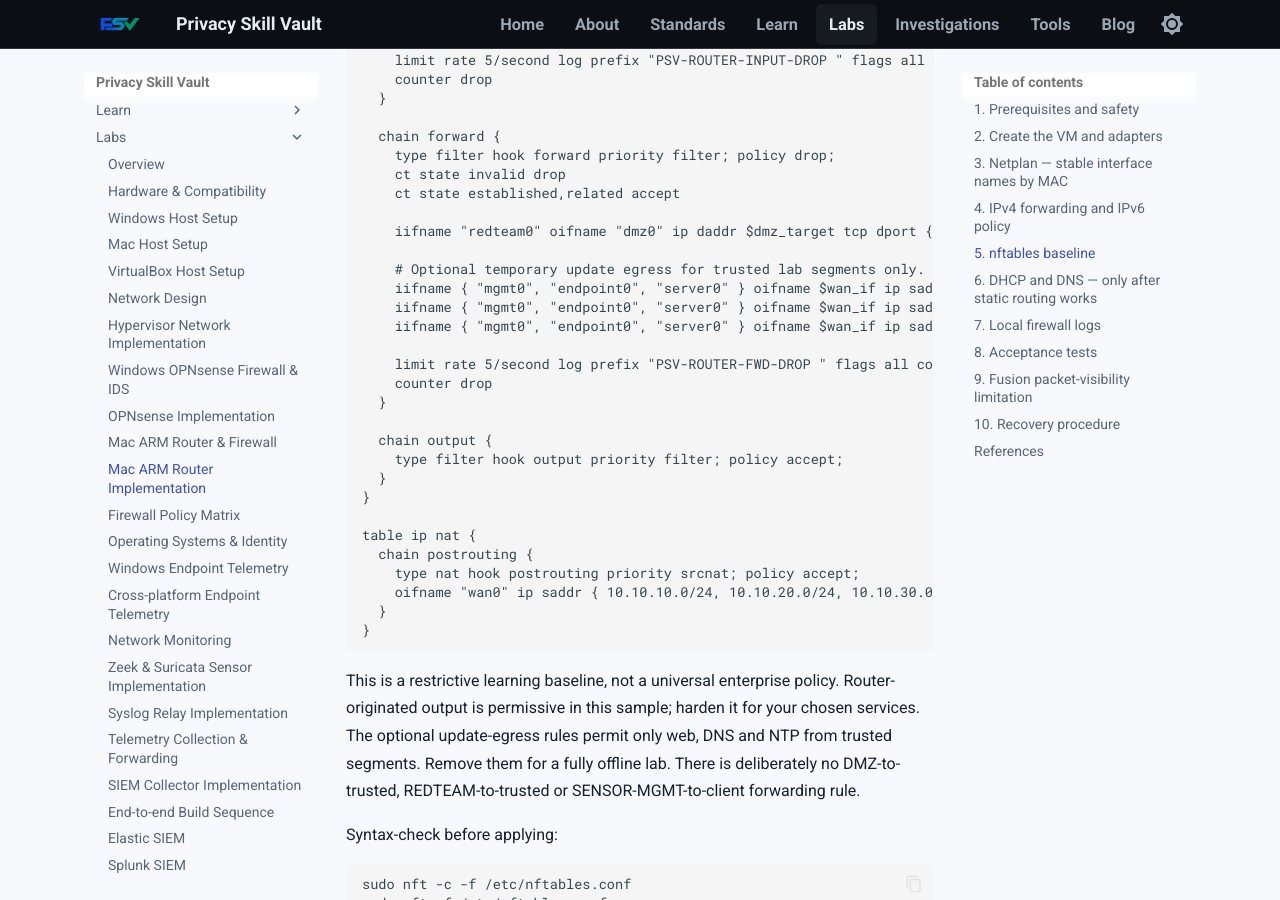
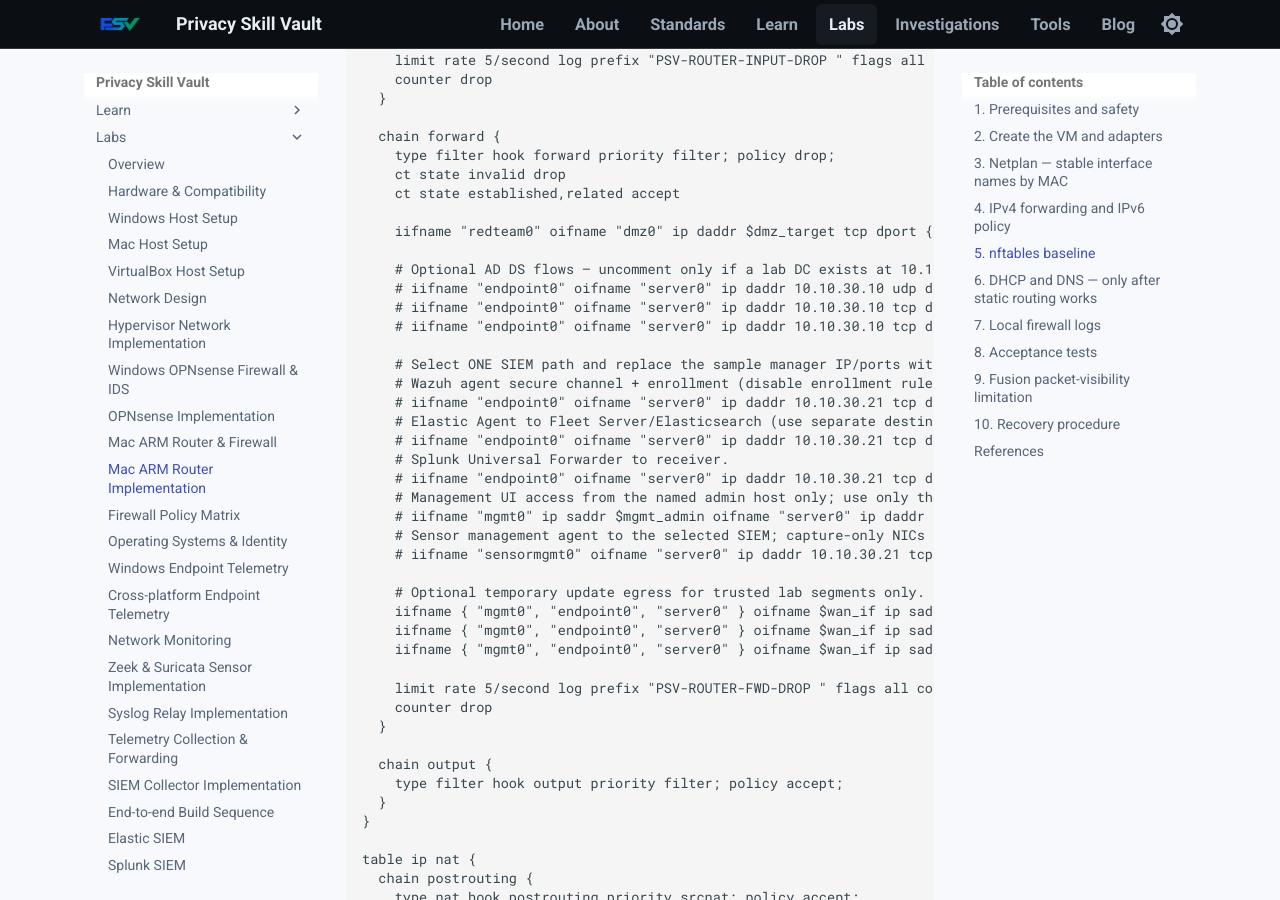
Before and after one commit to PrivacySkillVault/privacyskillvault.github.io, an MkDocs documentation site: the page built from docs/labs/mac-arm-router-implementation.md, in a window 1280 px wide and 900 px high, scrolled down 4397 px. Built offline with MkDocs 1.6.1 and Material for MkDocs 9.7.7, drawn with Linux system fonts in a browser that asks for light colours.

Commit message:
Add optional AD and SIEM least-privilege forwarding examples

```diff
--- a/docs/labs/mac-arm-router-implementation.md
+++ b/docs/labs/mac-arm-router-implementation.md
@@ -181,6 +181,23 @@ table inet filter {
 
     iifname "redteam0" oifname "dmz0" ip daddr $dmz_target tcp dport { 80, 443, 8080 } ct state new accept
 
+    # Optional AD DS flows — uncomment only if a lab DC exists at 10.10.30.10.
+    # iifname "endpoint0" oifname "server0" ip daddr 10.10.30.10 udp dport { 53, 88, 389, 464 } ct state new accept
+    # iifname "endpoint0" oifname "server0" ip daddr 10.10.30.10 tcp dport { 53, 88, 135, 389, 445, 464, 636, 3268, 3269, 9389 } ct state new accept
+    # iifname "endpoint0" oifname "server0" ip daddr 10.10.30.10 tcp dport 49152-65535 ct state new accept
+
+    # Select ONE SIEM path and replace the sample manager IP/ports with the actual deployment.
+    # Wazuh agent secure channel + enrollment (disable enrollment rule after rollout if not needed).
+    # iifname "endpoint0" oifname "server0" ip daddr 10.10.30.21 tcp dport { 1514, 1515 } ct state new accept
+    # Elastic Agent to Fleet Server/Elasticsearch (use separate destination IPs if deployed separately).
+    # iifname "endpoint0" oifname "server0" ip daddr 10.10.30.21 tcp dport { 8220, 9200 } ct state new accept
+    # Splunk Universal Forwarder to receiver.
+    # iifname "endpoint0" oifname "server0" ip daddr 10.10.30.21 tcp dport 9997 ct state new accept
+    # Management UI access from the named admin host only; use only the selected UI port.
+    # iifname "mgmt0" ip saddr $mgmt_admin oifname "server0" ip daddr 10.10.30.21 tcp dport { 443, 5601, 8000 } ct state new accept
+    # Sensor management agent to the selected SIEM; capture-only NICs have no IP and are not routed.
+    # iifname "sensormgmt0" oifname "server0" ip daddr 10.10.30.21 tcp dport { 1514, 8220, 9200, 9997 } ct state new accept
+
     # Optional temporary update egress for trusted lab segments only.
     iifname { "mgmt0", "endpoint0", "server0" } oifname $wan_if ip saddr { 10.10.10.0/24, 10.10.20.0/24, 10.10.30.0/24 } tcp dport { 80, 443 } ct state new accept
     iifname { "mgmt0", "endpoint0", "server0" } oifname $wan_if ip saddr { 10.10.10.0/24, 10.10.20.0/24, 10.10.30.0/24 } udp dport { 53, 123 } ct state new accept
```
